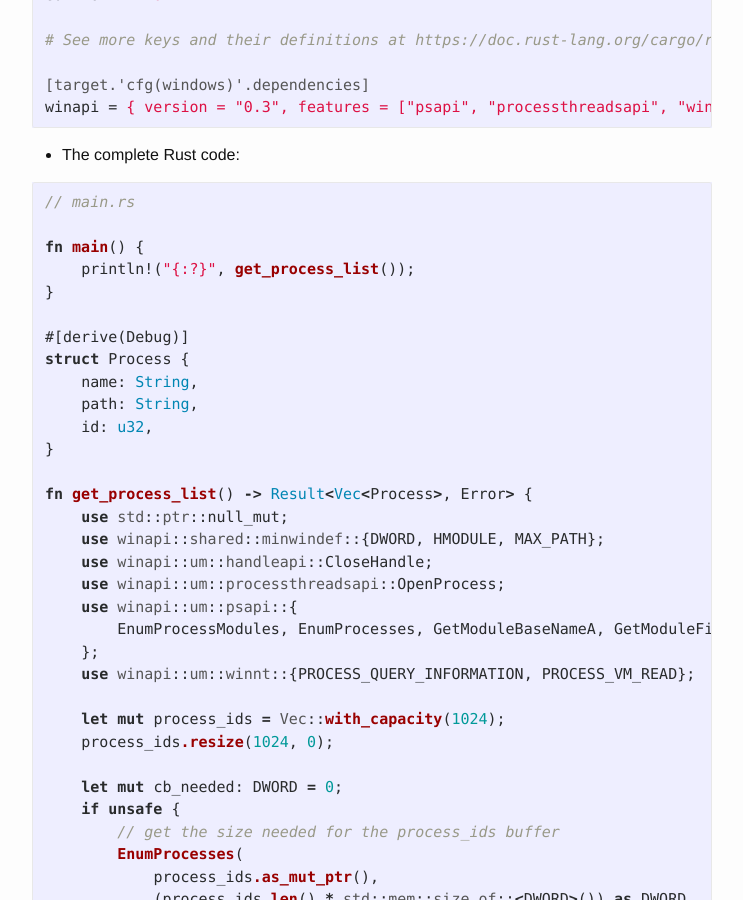
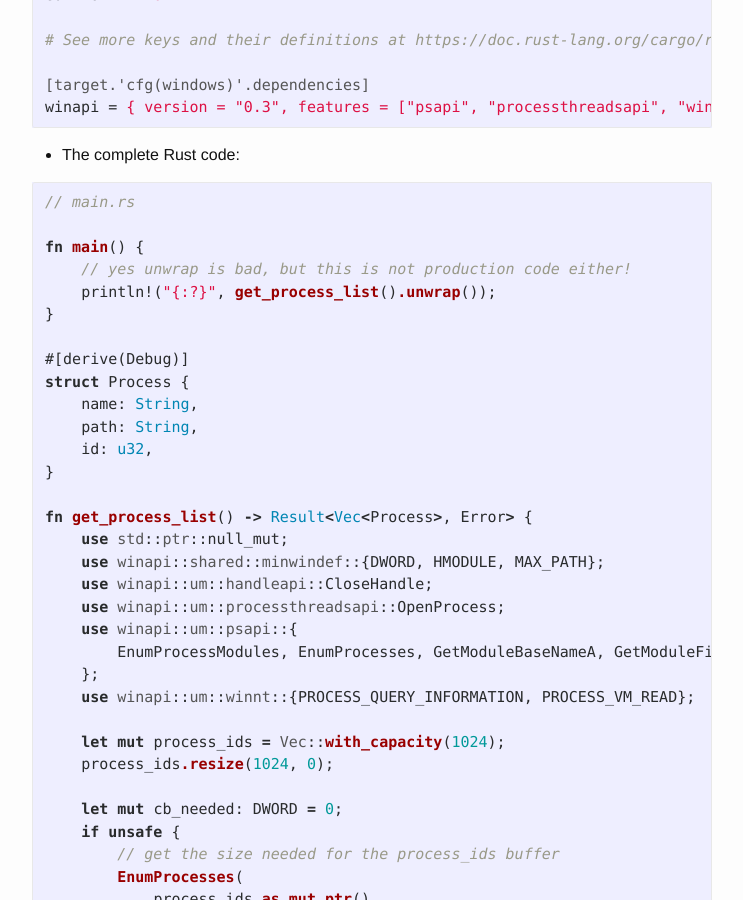
Before and after one commit to bazizi/bazizi.github.io, a Jekyll site: the page built from _posts/2022-12-29-enumerating-windows-processes-using-Rust.md, in a window 1280 px wide and 900 px high, scrolled down 793 px. Shown: the whole window, without its empty margins (268-1011 px from the left). Built offline with Jekyll 4.4.1, drawn with Linux system fonts in a browser that asks for light colours; comment, search, counter and statistics services are not loaded.

Commit message:
add unwrap

```diff
--- a/_posts/2022-12-29-enumerating-windows-processes-using-Rust.md
+++ b/_posts/2022-12-29-enumerating-windows-processes-using-Rust.md
@@ -32,7 +32,8 @@ winapi = { version = "0.3", features = ["psapi", "processthreadsapi", "winnt", "
 // main.rs
 
 fn main() {
-    println!("{:?}", get_process_list());
+    // yes unwrap is bad, but this is not production code either!
+    println!("{:?}", get_process_list().unwrap());
 }
 
 #[derive(Debug)]
```
